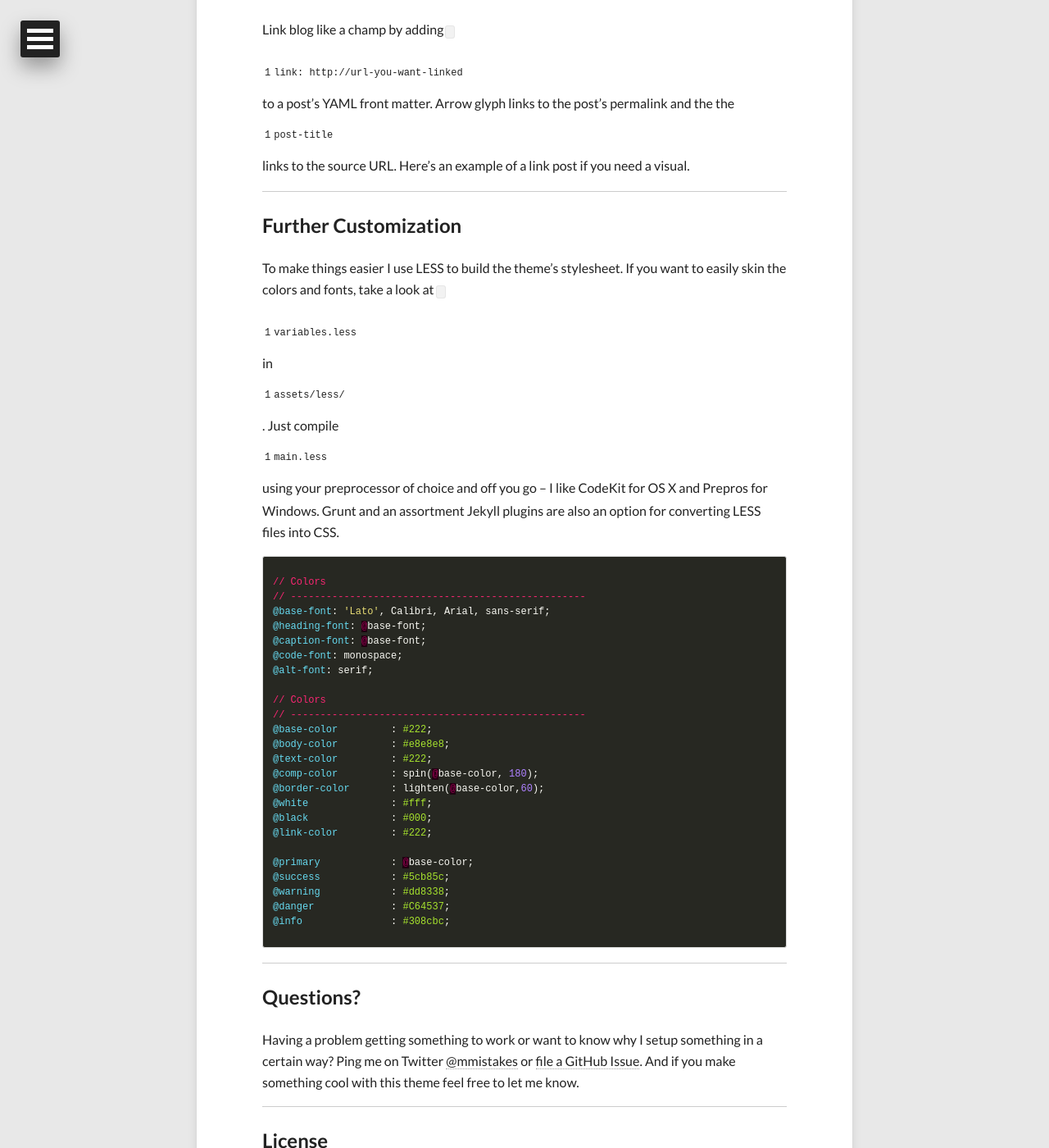
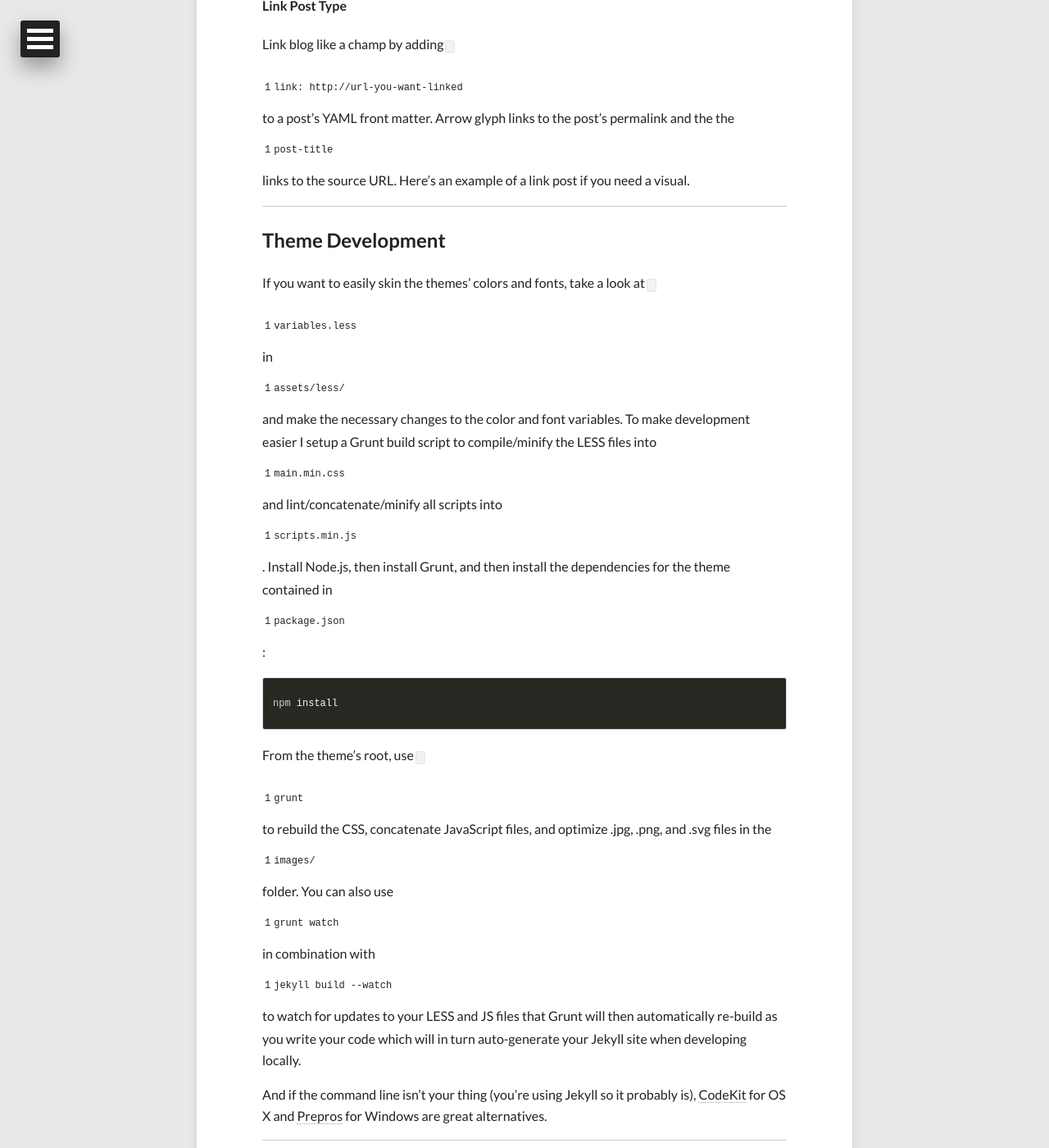
Before and after one commit to cwest/caseywest.com, a Jekyll site: the page built from theme-setup.md, in a window 1280 px wide and 1400 px high, scrolled down 8679 px. Shown: the whole window at 82% size. Built offline with Jekyll 4.4.1, drawn with Linux system fonts in a browser that asks for light colours; nearby versions of some CDN libraries; some of the changed text lies outside the part shown.

Commit message:
Document Grunt build script

```diff
--- a/theme-setup.md
+++ b/theme-setup.md
@@ -104,8 +103,10 @@ hpstr-rdx-theme/
 ├── assets
 |    ├── css  # preprocessed less styles
 |    ├── js
-|    |   ├── main.js  # concatenated vendor scripts
-|    |   └── vendor  # 3rd party scripts
+|    |   ├── _main.js  # plugin options
+|    |   ├── scripts.min.js  # concatenated and minifed site scripts
+|    |   ├── plugins  # plugin scripts
+|    |   └── vendor  # jQuery and Modernizr scripts
 |    └── less
 ├── images  # images for posts and pages
 ├── _config.yml  # Jekyll options
@@ -216,42 +217,23 @@ Link blog like a champ by adding `link: http://url-you-want-linked` to a post's
 
 ---
 
-## Further Customization
+## Theme Development
 
-To make things easier I use LESS to build the theme's stylesheet. If you want to easily skin the colors and fonts, take a look at `variables.less` in `assets/less/`. Just compile `main.less` using your preprocessor of choice and off you go -- I like [CodeKit](http://incident57.com/codekit/) for OS X and [Prepros](http://alphapixels.com/prepros/) for Windows. [Grunt](http://gruntjs.com) and an assortment [Jekyll plugins](http://jekyllrb.com/docs/plugins/) are also an option for converting LESS files into CSS.
+If you want to easily skin the themes' colors and fonts, take a look at `variables.less` in `assets/less/` and make the necessary changes to the color and font variables. To make development easier I setup a Grunt build script to compile/minify the LESS files into `main.min.css` and lint/concatenate/minify all scripts into `scripts.min.js`. [Install Node.js](http://nodejs.org/), then [install Grunt](http://gruntjs.com/getting-started), and then install the dependencies for the theme contained in `package.json`:
 
-{% highlight css %}
-// Colors
-// --------------------------------------------------
-@base-font: 'Lato', Calibri, Arial, sans-serif;
-@heading-font: @base-font;
-@caption-font: @base-font;
-@code-font: monospace;
-@alt-font: serif;
+{% highlight bash %}
+npm install
+{% endhighlight %}
 
-// Colors
-// --------------------------------------------------
-@base-color         : #222;
-@body-color         : #e8e8e8;
-@text-color         : #222;
-@comp-color         : spin(@base-color, 180);
-@border-color       : lighten(@base-color,60);
-@white              : #fff;
-@black              : #000;
-@link-color         : #222;
+From the theme's root, use `grunt` to rebuild the CSS, concatenate JavaScript files, and optimize .jpg, .png, and .svg files in the `images/` folder. You can also use `grunt watch` in combination with `jekyll build --watch` to watch for updates to your LESS and JS files that Grunt will then automatically re-build as you write your code which will in turn auto-generate your Jekyll site when developing locally.
 
-@primary            : @base-color;
-@success            : #5cb85c;
-@warning            : #dd8338;
-@danger             : #C64537;
-@info               : #308cbc;
-{% endhighlight %}
+And if the command line isn't your thing (you're using Jekyll so it probably is), [CodeKit](http://incident57.com/codekit/) for OS X and [Prepros](http://alphapixels.com/prepros/) for Windows are great alternatives.
 
 ---
 
 ## Questions?
 
-Having a problem getting something to work or want to know why I setup something in a certain way? Ping me on Twitter [@mmistakes](http://twitter.com/mmistakes) or [file a GitHub Issue](https://github.com/mmistakes/hpstr-rdx-theme/issues/new). And if you make something cool with this theme feel free to let me know.
+Having a problem getting something to work or want to know why I setup something in a certain way? Ping me on Twitter [@mmistakes](http://twitter.com/mmistakes) or [file a GitHub Issue](https://github.com/mmistakes/hpstr-jekyll-theme/issues/new). And if you make something cool with this theme feel free to let me know.
 
 ---
 
```
Also changed, not shown: other parts of theme-setup.md (+0 -1 lines), about.md (+1 -0 lines), README.md.
